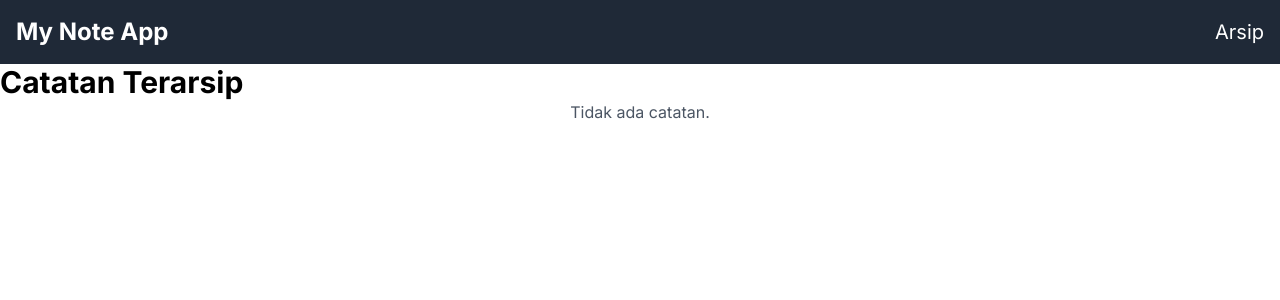
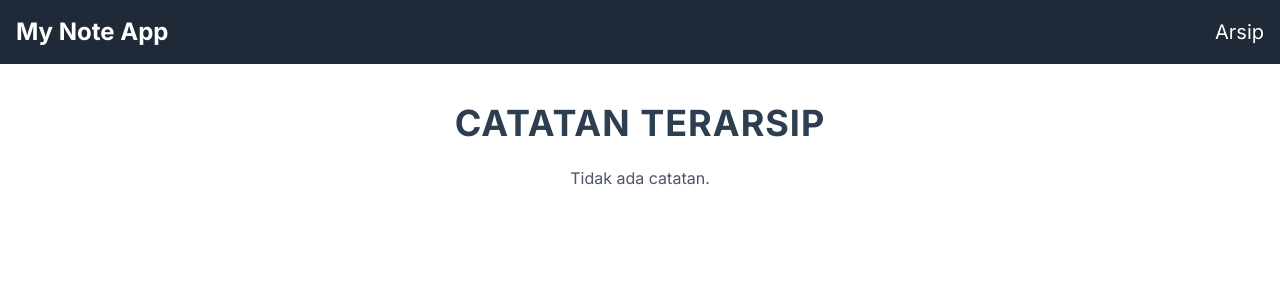
Before and after one commit to nandaglhp/my-note-app-spa, a React (Vite) app: page /archived in a window 1280 px wide. Shown: the top 300 px of the page. Built offline with nearby package versions, Linux system fonts and the light colour scheme.

Commit message:
styling: archived title and delete button

```diff
--- a/src/components/ui/DeleteButton.jsx
+++ b/src/components/ui/DeleteButton.jsx
@@ -3,7 +3,7 @@ import PropTypes from "prop-types"; // Impor PropTypes
 
 const DeleteButton = ({ onClick }) => {
   return (
-    <button onClick={onClick} className="fixed bottom-8 right-8 bg-red-500 hover:bg-red-700 text-white font-bold py-2 px-4 rounded-full">
+    <button onClick={onClick} className="fixed bottom-8 right-14 bg-red-500 hover:bg-red-700 text-white font-bold py-2 px-4 rounded-full">
       Hapus
     </button>
   );
--- a/src/pages/ArchivedNotesPage.jsx
+++ b/src/pages/ArchivedNotesPage.jsx
@@ -11,10 +11,22 @@ const ArchivedNotesPage = () => {
   }, []);
 
   return (
-    <div>
-      <h1 className="text-3xl font-bold">Catatan Terarsip</h1>
+    <div className="max-w-4xl mx-auto px-4 py-8">
+      <h1
+        style={{
+          fontSize: "2.25rem" /* 36px */,
+          fontWeight: "bold",
+          textAlign: "center",
+          color: "#2c3e50",
+          marginBottom: "1rem" /* 16px */,
+          textTransform: "uppercase",
+          letterSpacing: "1px",
+        }}
+      >
+        Catatan Terarsip
+      </h1>
       {notes.length > 0 ? (
-        <div className="notes-grid">
+        <div className="grid grid-cols-1 md:grid-cols-2 lg:grid-cols-3 gap-6">
           {notes.map((note) => (
             <NoteCard key={note.id} note={note} />
           ))}
```
